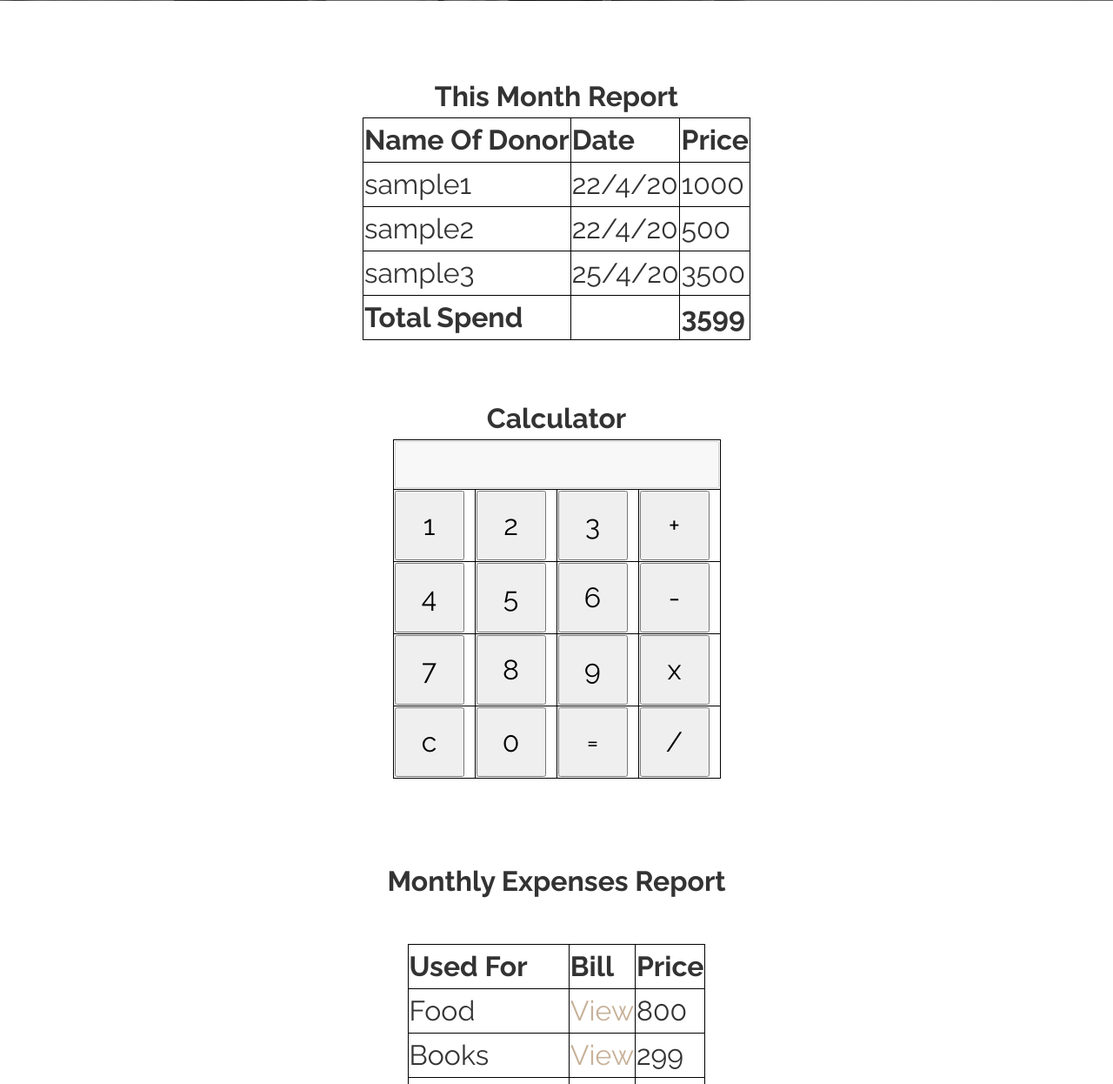
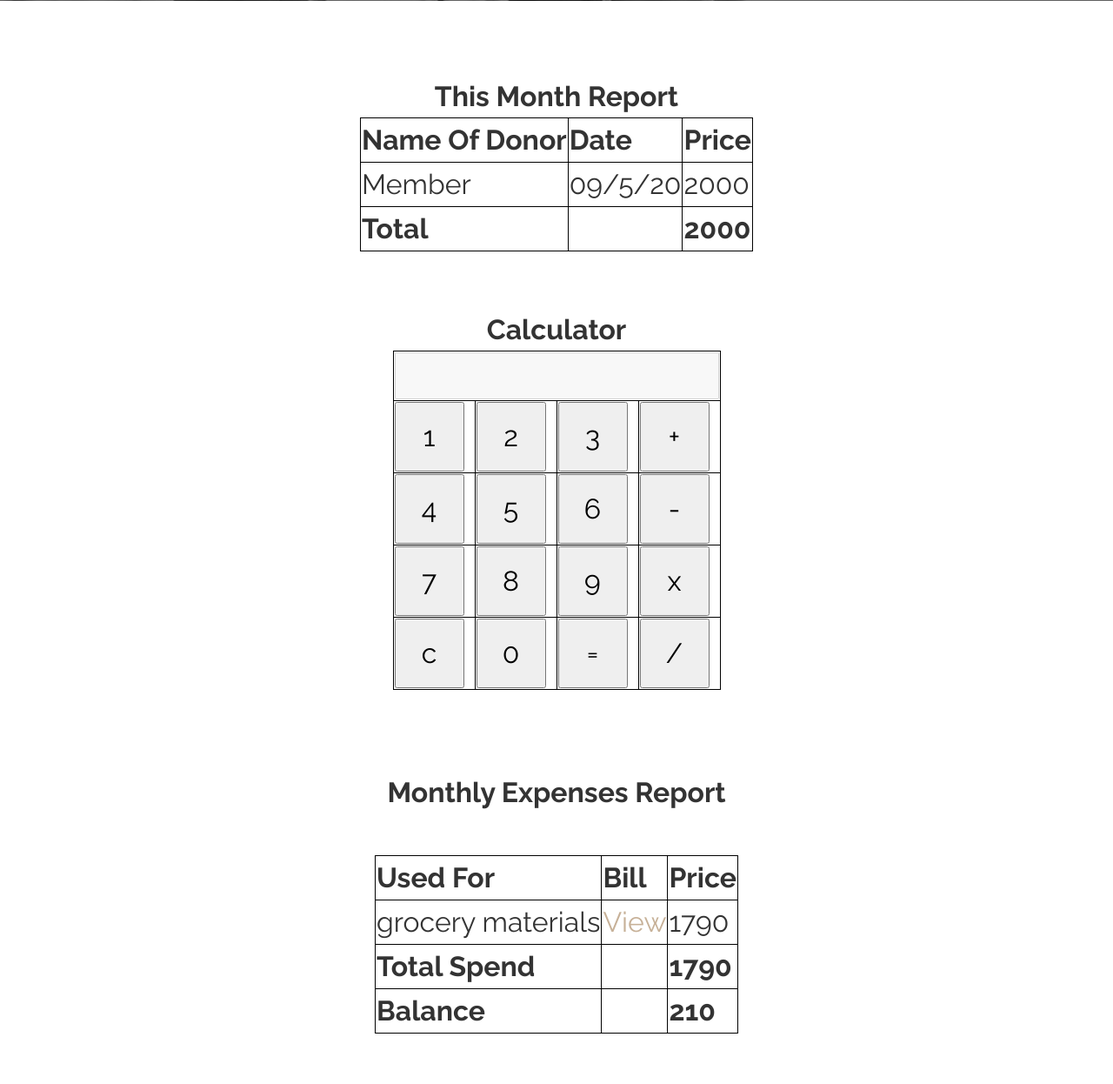
Before and after one commit to ahamedlimras66/idhayathinkural, a Flask app: page /report in a window 1280 px wide. Shown: the part 599-1845 px from the top of the page at 87% size. Run offline with Flask 2, Linux system fonts and the light colour scheme; data comes from the database, SQL or seed files in the repository; some libraries are stand-ins or nearby versions; some web fonts are replaced.

Commit message:
idhathin

```diff
--- a/templates/events.html
+++ b/templates/events.html
@@ -185,7 +185,7 @@
 	          		<h2>Visiting Orphanage</h2>
 	          		<div class="meta">
 		  						<p>
-			  						<span><i class="icon-calendar mr-2"></i> 17/05/2020</span>
+			  						<span><i class="icon-calendar mr-2"></i> 26/06/2020</span>
 
 		  						</p>
 		  					</div>
@@ -193,7 +193,7 @@
 	          	</div>
 	          </div>
 	          <div class="event-wrap d-md-flex ftco-animate">
-	          	<div class="img"style="background-image: url(static/images/2.jpg);"></div>
+	          	<div class="img"style="background-image: url(static/images/e2.jpg);"></div>
 	          	<div class="text pl-md-5">
 	          		<h2 >Providing Blanket </h2>
 	          		<div class="meta">
--- a/templates/report.html
+++ b/templates/report.html
@@ -108,18 +108,13 @@
 																<th>Date</th>
 
 																 <th>Price</th> </tr>
-																  <tr> <td>sample1</td>
-																	  <td>22/4/20</td>
-																	   <td>1000	</td>
+																  <tr> <td>Member</td>
+																	  <td>09/5/20</td>
+																	   <td>2000	</td>
 																  </tr>
-																	  <tr> <td>sample2</td>
-																		  <td>22/4/20</td>
-																		   <td>500</td> </tr> <tr>
-																			   <td>sample3</td>
-																			   <td>25/4/20</td>
-																			   <td>3500</td> </tr> <tr> <th>Total Spend</th>
+															 <tr> <th>Total</th>
 																				   <td></td>
-																					<b> <td><b>3599</td></b>  </tr> </table>
+																					<b> <td><b>2000</td></b>  </tr> </table>
 																					</center>
 
 															</h2>
@@ -182,27 +177,14 @@
 
 
 
-																  <tr> <td>Food</td>
-																	  <td><a href="static/bill/1.jpg">View</a></td>
-																	   <td>800	</td>
+																  <tr> <td>grocery materials</td>
+																	  <td><a href="static/bill/1.pdf">View</a></td>
+																	   <td>1790</td>
 
 																  </tr>
 
 
-																	  <tr> <td>Books</td>
-																		  <td><a href="static/bill/2.jpg">View</a></td>
-																		   <td>299</td>
 
-																	    </tr>
-
-
-
-																		   <tr>
-																			   <td>Dress</td>
-																			   <td><a href="static/bill/3.jpg">View</a></td>
-																			   <td>2500</td>
-
-																			   <tr>
 
 
 																		   </tr>
@@ -210,11 +192,11 @@
 
 																				<tr> <th>Total Spend</th>
 																					<td></td>
-																					<b> <td><b>3599</td></b>  </tr>
+																					<b> <td><b>1790</td></b>  </tr>
 
 	 																			   <th>Balance</th>
 																				   <td></td>
-	 																			   <td><b>1401</td></b>
+	 																			   <td><b>210</td></b>
 
 
 																			   </tr></table>
@@ -244,8 +226,8 @@ google.charts.setOnLoadCallback(drawChart);
 function drawChart() {
   var data = google.visualization.arrayToDataTable([
   ['Task', 'Hours per Day'],
-  ['Spend', 3599],
-  ['Balance', 1401],
+  ['Spend', 1790],
+  ['Balance', 210],
 
 ]);
 
```
Also changed, not shown: templates/index.html (+4 -4 lines), static/bill/1.jpg (deleted), static/bill/2.jpg (deleted), static/bill/3.jpg (deleted), static/images/e2.jpg (added), 1 other file.
